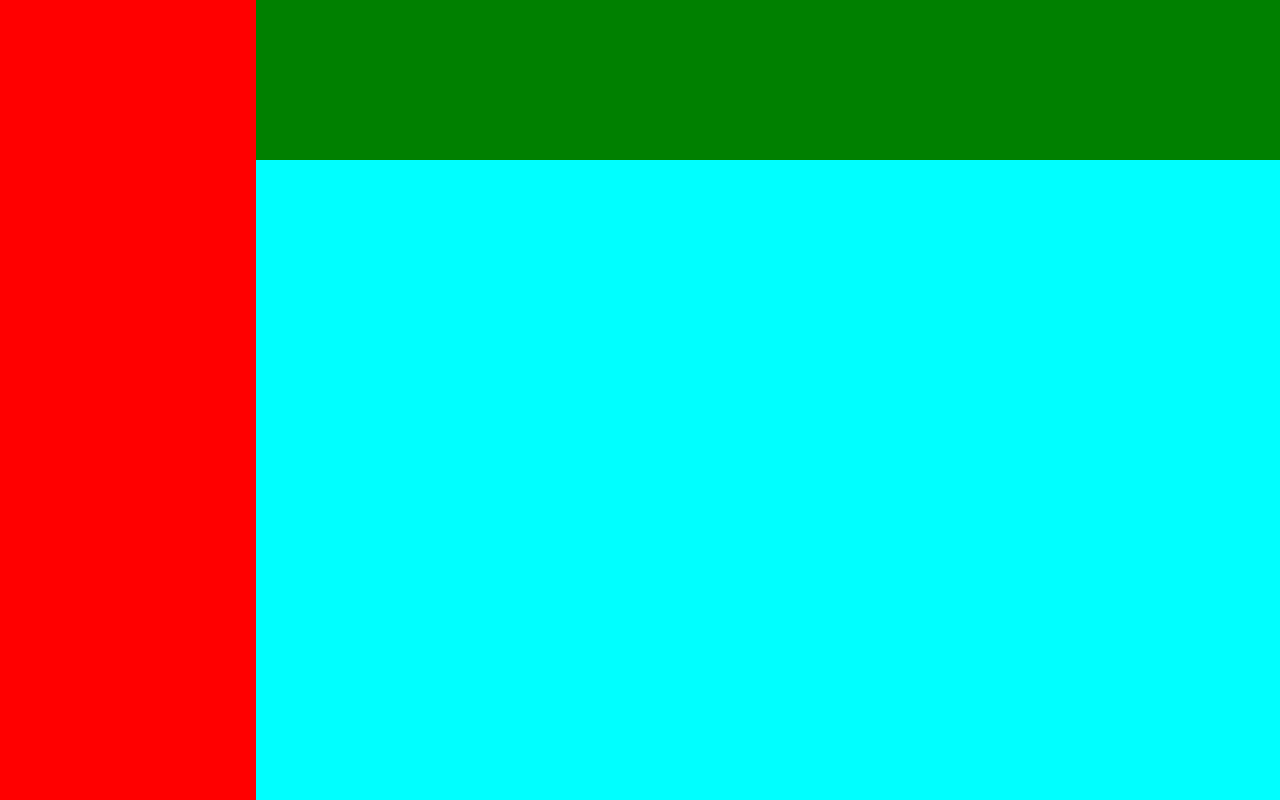
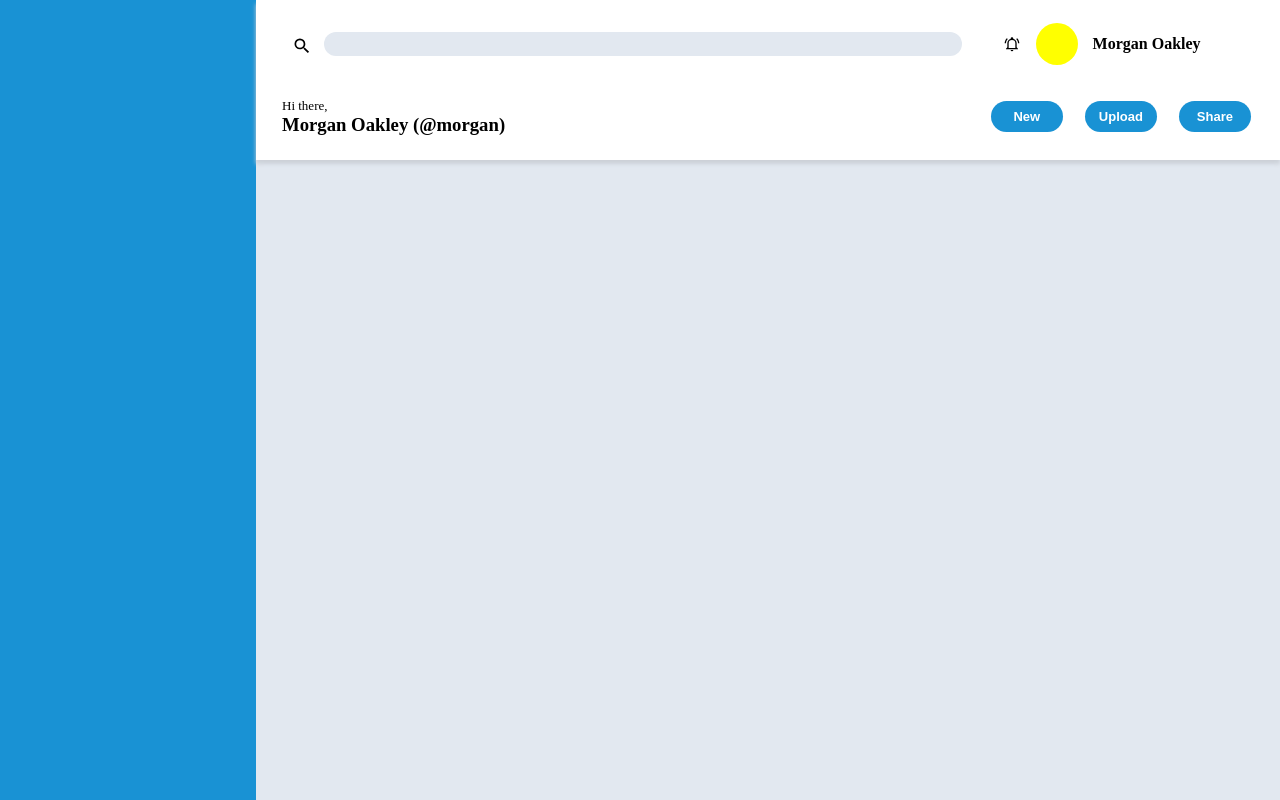
Before and after one commit to Benard-Kiplangat/ordins_admin_dashboard, a plain HTML site: page index.html in a window 1280 px wide. Drawn offline with Linux system fonts and the light colour scheme.

Commit message:
Updated the layout for the header

```diff
--- a/index.css
+++ b/index.css
@@ -8,7 +8,6 @@ body {
     display: grid;
     grid-template-rows: 1fr 4fr;
     grid-template-columns: 1fr 4fr;
-    background-color: green;
     height: 100vh;
     width: 100vw;
 }
@@ -16,17 +15,115 @@ body {
 sidebar {
     grid-row: 1/5;
     grid-column: 1;
-    background-color: red;
+    background-color: #1992d4
 }
 
 header {
-    grid-row: 2;
+    grid-row: 1;
     grid-column: 2/5;
-    background-color: blue;
+    background-color: #ffffff;
+    box-shadow: #ccd1d8 0 4px 4px;
+    z-index: 2;
+    width: 100%;
+    display: grid;
+    grid-template-rows: 1fr 1fr;
+    grid-template-columns: 1fr;
+    padding: 8px 18px;
+    align-items: center;
+}
+
+header > div {
+    display: grid;
+    grid-template-rows: 1fr;
+    grid-template-columns: 5fr 2fr;
+    align-items: center;
+}
+
+.row1 .left {
+    display: grid;
+    grid-template-columns: 50px 1fr;
+    align-items: center;
+    justify-items: self-start;
+    padding-right: 18px;
+}
+
+.row1 .left span {
+    height: 32px;
+    width: 32px;
+    justify-self: end;
+    padding-right: 12px;
+    padding-top: 8px;
+}
+
+.row1  .left input {
+    outline: none;
+    border: none;
+    background-color: #e2e8f0;
+    height: 24px;
+    border-radius: 24px;
+    width: 100%;
+}
+
+.row1 .right {
+    display: grid;
+    grid-template-columns: 1fr 1fr 3fr;
+    align-items: center;
+}
+
+.row1 .right .bell {
+    display: inline-block;
+    height: 32px;
+    width: 32px;
+    justify-self: start;
+    padding-right: 16px;
+    padding-top: 8px;
+    justify-self: end;
+}
+
+.row1 .right .profile-pic-1 {
+    width: 42px;
+    height: 42px;
+    background-color: yellow;
+    border-radius: 42px;
+}
+
+.row2 .left .profile-pic-2 {
+    height: 56px;
+    width: 56px;
+    border-radius: 56px;
+    background-color: yellow;
+
+}
+
+.row2 .left .user-info {
+    padding-left: 8px;
+}
+
+.row2 .left .user-info span {
+    font-size: small;
+}
+
+.row2 .right {
+    display: grid;
+    grid-template-columns: repeat(3, 1fr);
+    justify-items: center;
+    align-items: center;
+}
+
+.row2 .right button {
+    padding: 8px 12px;
+    border-radius: 24px;
+    background-color: #1992d4;
+    color: white;
+    width: 72px;
+    outline: none;
+    border: none;
+    font-size: small;
+    font-weight: bold;
 }
 
 main {
     grid-row: 2/5;
     grid-column: 2/5;
-    background-color: aqua;
+    background-color: #e2e8f0;
 }
--- a/index.html
+++ b/index.html
@@ -8,7 +8,42 @@
 </head>
 <body>
     <header>
+        <div class="row1">
+            <div class="left">
+                <span class="search">
+                    <svg xmlns="http://www.w3.org/2000/svg" viewBox="0 0 24 24">
+                        <title>magnify</title>
+                        <path d="M9.5,3A6.5,6.5 0 0,1 16,9.5C16,11.11 15.41,12.59 14.44,13.73L14.71,14H15.5L20.5,19L19,20.5L14,15.5V14.71L13.73,14.44C12.59,15.41 11.11,16 9.5,16A6.5,6.5 0 0,1 3,9.5A6.5,6.5 0 0,1 9.5,3M9.5,5C7,5 5,7 5,9.5C5,12 7,14 9.5,14C12,14 14,12 14,9.5C14,7 12,5 9.5,5Z" />
+                    </svg>
+                </span>
+                <input type="search" name="search" id="search">
+            </div>
+            <div class="right">
+                <span class="bell">
+                    <svg xmlns="http://www.w3.org/2000/svg" viewBox="0 0 24 24">
+                        <title>bell-ring-outline</title>
+                        <path d="M10,21H14A2,2 0 0,1 12,23A2,2 0 0,1 10,21M21,19V20H3V19L5,17V11C5,7.9 7.03,5.17 10,4.29C10,4.19 10,4.1 10,4A2,2 0 0,1 12,2A2,2 0 0,1 14,4C14,4.1 14,4.19 14,4.29C16.97,5.17 19,7.9 19,11V17L21,19M17,11A5,5 0 0,0 12,6A5,5 0 0,0 7,11V18H17V11M19.75,3.19L18.33,4.61C20.04,6.3 21,8.6 21,11H23C23,8.07 21.84,5.25 19.75,3.19M1,11H3C3,8.6 3.96,6.3 5.67,4.61L4.25,3.19C2.16,5.25 1,8.07 1,11Z" />
+                    </svg>
+                </span>
+                <span class="profile-pic-1"></span>
+                <h4>Morgan Oakley</h4>
+            </div>
+        </div>
+        <div class="row2">
+            <div class="left">
+                <span class="profile-pic-2"></span>
+                <div class="user-info">
+                    <span>Hi there,</span>
+                    <h3>Morgan Oakley (@morgan)</h3>
+                </div>
 
+            </div>
+            <div class="right">
+                <button>New</button>
+                <button>Upload</button>
+                <button>Share</button>
+            </div>
+        </div>
     </header>
     <main>
 
```
Also changed, not shown: dashboard-project.png (added).
